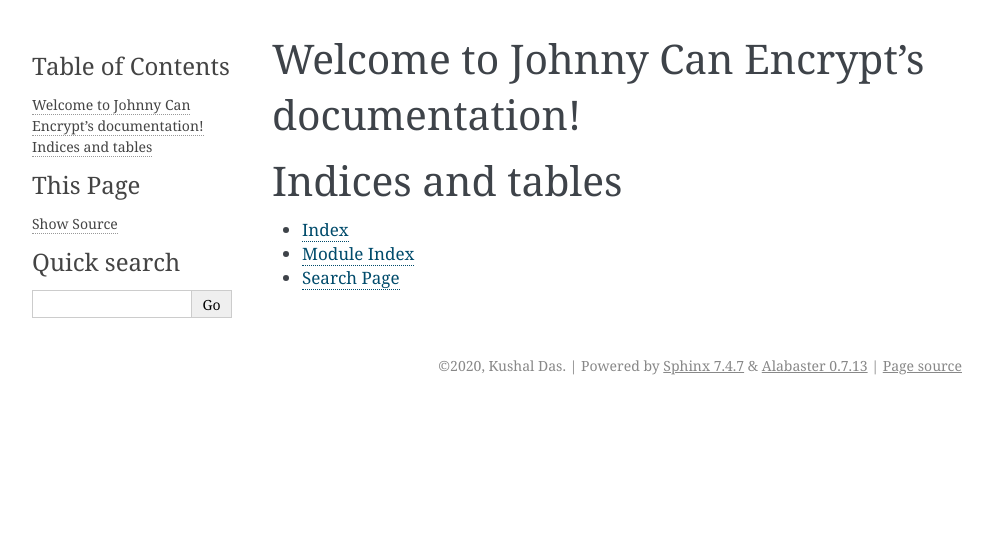
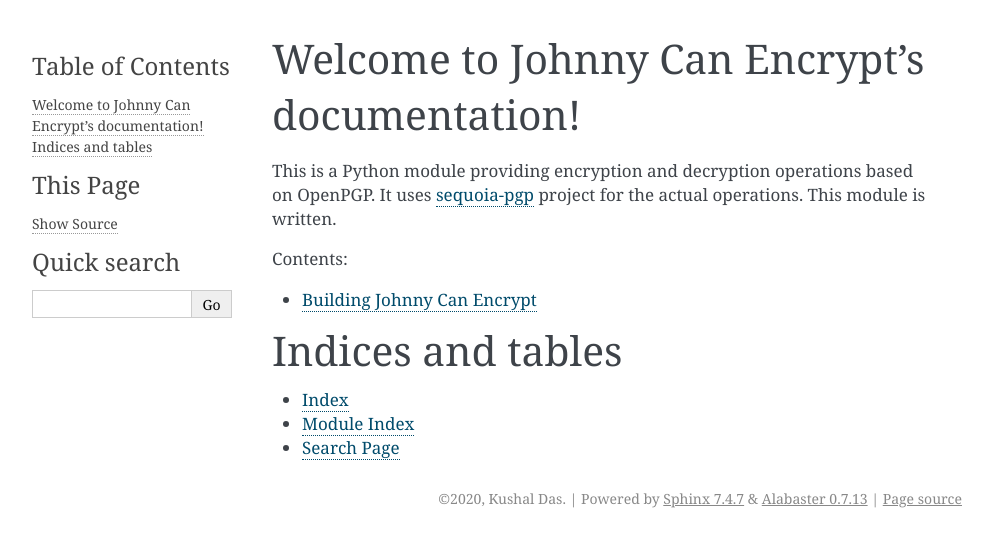
Before and after one commit to kushaldas/johnnycanencrypt, a Sphinx documentation site: the page built from docs/index.rst, in a window 1280 px wide. Shown: the top 547 px of the page, without its empty margins (148-1141 px from the left). Built offline with Sphinx 7.4.7, drawn with Linux system fonts in a browser that asks for light colours.

Commit message:
Adds build instructions at docs

```diff
--- a/docs/index.rst
+++ b/docs/index.rst
@@ -6,10 +6,15 @@
 Welcome to Johnny Can Encrypt's documentation!
 ==============================================
 
+This is a Python module providing encryption and decryption operations based on OpenPGP. It
+uses `sequoia-pgp <https://sequoia-pgp.org>`_ project for the actual operations. This module
+is written.
+
 .. toctree::
    :maxdepth: 2
    :caption: Contents:
 
+   build
 
 
 Indices and tables
```
Also changed, not shown: docs/build.rst (added, +30 -0 lines).
